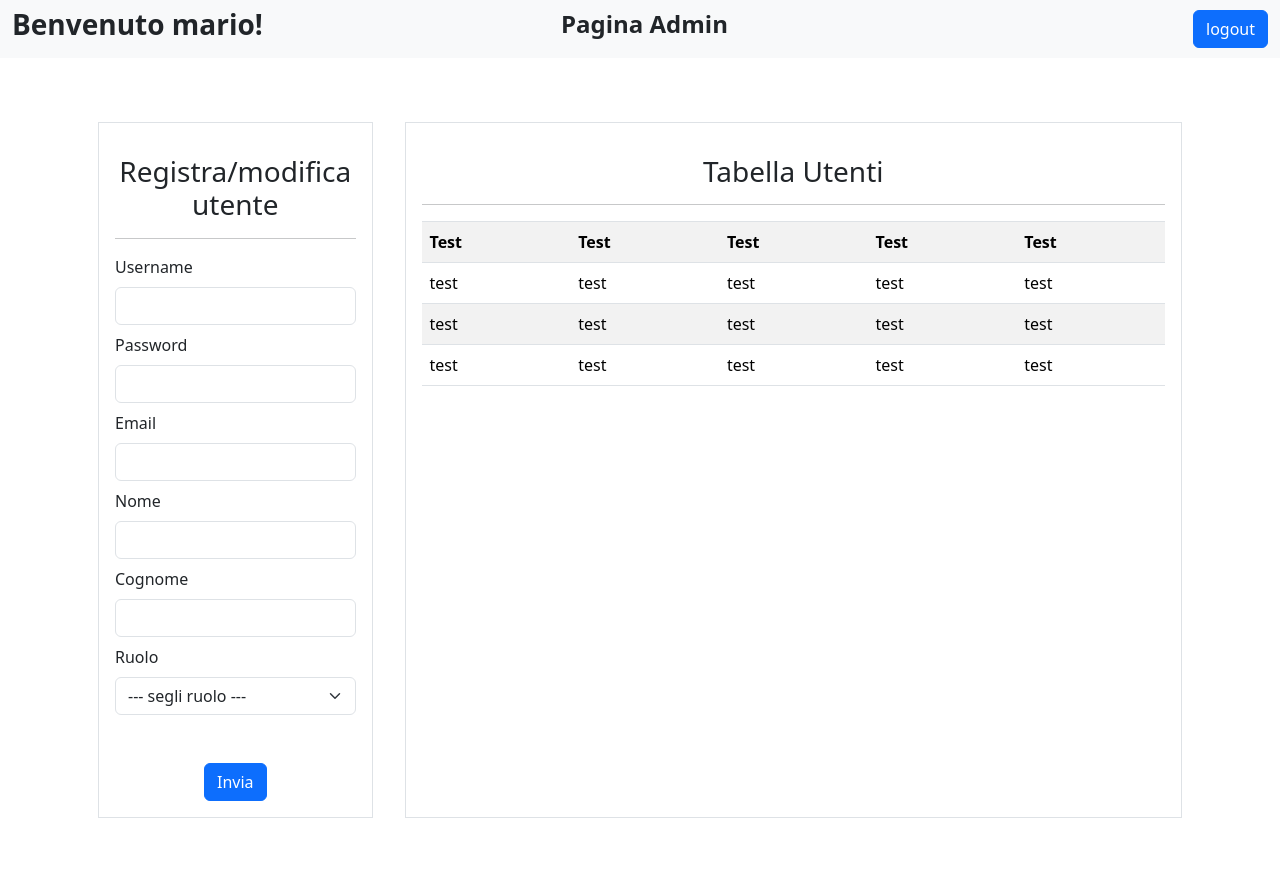
After one commit to AlamRoman/programmma_quiz, a PHP site: page /admin_page.php in a window 1280 px wide. The commit adds this page. Run offline with PHP 8.4, Linux system fonts and the light colour scheme; a user stored in the database is signed in.

Commit message:
added admin page

```diff
--- /dev/null
+++ b/admin_page.php
@@ -0,0 +1,118 @@
+<?php
+
+    session_start();
+
+    include "include/functions.ini";
+
+    if (!isset($_SESSION["is_logged_in"]) || $_SESSION["is_logged_in"] == false) {
+        go_to("login_page.php");
+    }
+
+?>
+
+<!DOCTYPE html>
+<html lang="en">
+<head>
+    <meta charset="UTF-8">
+    <meta name="viewport" content="width=device-width, initial-scale=1.0">
+    <title>Pagina Admin</title>
+
+    <link rel="stylesheet" href="https://cdn.jsdelivr.net/npm/bootstrap@4.3.1/dist/css/bootstrap.min.css" integrity="sha384-ggOyR0iXCbMQv3Xipma34MD+dH/1fQ784/j6cY/iJTQUOhcWr7x9JvoRxT2MZw1T" crossorigin="anonymous">
+    <link href="https://cdn.jsdelivr.net/npm/bootstrap@5.3.0-alpha1/dist/css/bootstrap.min.css" rel="stylesheet">
+
+</head>
+<body>
+
+    <nav class="navbar navbar-expand-lg navbar-light bg-light">
+        <div class="container-fluid d-flex justify-content-between">
+
+            <h3 class="fw-bold">Benvenuto <?php echo $_SESSION["username"]; ?>!</h3>
+
+            <h4 class="fw-bold text-center" style="transform: translateX(-50%);">Pagina Admin</h4>
+
+            <form class="d-flex" method="POST" action="php/do_logout.php">
+                <input class="btn btn-primary ms-auto" type="submit" id="logout" name="logout" value="logout">
+            </form>
+        </div>
+    </nav>
+
+    <div class="container my-5 d-flex">
+        <div class="container m-3 border p-3" style="width: 30vw;">
+            <h3 class="text-center my-3">Registra/modifica utente</h3>
+            <hr>
+            <form action="#">
+                <div class="my-2">
+                    <label for="username" class="form-label">Username </label>
+                    <input type="text" id="username" name="username" class="form-control">
+                </div>
+                <div class="my-2">
+                    <label for="password" class="form-label">Password </label>
+                    <input type="text" id="password" name="password" class="form-control">
+                </div>
+                <div class="my-2">
+                    <label for="email" class="form-label">Email </label>
+                    <input type="text" id="email" name="email" class="form-control">
+                </div>
+                <div class="my-2">
+                    <label for="Nome" class="form-label">Nome </label>
+                    <input type="text" id="Nome" name="Nome" class="form-control">
+                </div>
+                <div class="my-2">
+                    <label for="cognome" class="form-label">Cognome </label>
+                    <input type="text" id="cognome" name="cognome" class="form-control">
+                </div>
+                <div class="my-2">
+                    <label for="ruolo" class="form-label">Ruolo </label>
+                    <select name="ruolo" id="ruolo" class="form-select">
+                        <option selected disabled>--- segli ruolo ---</option>
+                        <option value="studente">Studente</option>
+                        <option value="docente">Docente</option>
+                    </select>
+                </div>
+                <div class="mt-5 d-flex justify-content-center">
+                    <input type="submit" name="registra" id="registra" value="Invia" class="btn btn-primary">
+                </div>
+            </form>
+        </div>
+
+        <div class="container m-3 border p-3">
+            <h3 class="text-center my-3">Tabella Utenti</h3>
+            <hr>
+            <table class="table table-striped table-hover">
+                <tr>
+                    <th>Test</th>
+                    <th>Test</th>
+                    <th>Test</th>
+                    <th>Test</th>
+                    <th>Test</th>
+                </tr>
+                <tr>
+                    <td>test</td>
+                    <td>test</td>
+                    <td>test</td>
+                    <td>test</td>
+                    <td>test</td>
+                </tr>
+                <tr>
+                    <td>test</td>
+                    <td>test</td>
+                    <td>test</td>
+                    <td>test</td>
+                    <td>test</td>
+                </tr>
+                <tr>
+                    <td>test</td>
+                    <td>test</td>
+                    <td>test</td>
+                    <td>test</td>
+                    <td>test</td>
+                </tr>
+            </table>
+        </div>
+    </div>
+
+    <script src="https://code.jquery.com/jquery-3.3.1.slim.min.js" integrity="sha384-q8i/X+965DzO0rT7abK41JStQIAqVgRVzpbzo5smXKp4YfRvH+8abtTE1Pi6jizo" crossorigin="anonymous"></script>
+    <script src="https://cdn.jsdelivr.net/npm/popper.js@1.14.7/dist/umd/popper.min.js" integrity="sha384-UO2eT0CpHqdSJQ6hJty5KVphtPhzWj9WO1clHTMGa3JDZwrnQq4sF86dIHNDz0W1" crossorigin="anonymous"></script>
+    <script src="https://cdn.jsdelivr.net/npm/bootstrap@4.3.1/dist/js/bootstrap.min.js" integrity="sha384-JjSmVgyd0p3pXB1rRibZUAYoIIy6OrQ6VrjIEaFf/nJGzIxFDsf4x0xIM+B07jRM" crossorigin="anonymous"></script>
+</body>
+</html>
--- a/include/functions.ini
+++ b/include/functions.ini
@@ -10,8 +10,7 @@
 
         foreach ($domande as $domanda) {
 
-            $contenuto .= '<div class="my-5 d-flex justify-content-center">
-            <div class="card" style="width: 75vw;">
+            $contenuto .= '<div class="card my-3 mx-auto w-75" >
             <div class="card-body">';
             $contenuto .= '<h5 class="card-title">'."Domanda ".$domanda["nDomanda"].'</h5>';
             $contenuto .= '<p class="card-text">'.$domanda["testo"].'</p>';
@@ -20,7 +19,7 @@
 
             if ($domanda["tipo"]=="multipla") {
                 foreach ($domanda["risposte"] as $opzione) {
-                    $contenuto .= '<button class="btn btn-primary mx-3 flex-fill">'.$opzione.'</button>';
+                    $contenuto .= '<button class="btn btn-info mx-3 flex-fill">'.$opzione.'</button>';
                 }
             }else{
                 $contenuto .= '<input type="text" class="form-control">';
@@ -28,7 +27,7 @@
 
             $contenuto .= "</form>";
 
-            $contenuto .= "</div></div></div>";
+            $contenuto .= "</div></div>\n";
         }
 
         return $contenuto;
--- a/php/check_login.php
+++ b/php/check_login.php
@@ -30,7 +30,7 @@
                 $_SESSION["user_email"] = $user["email"];
                 $_SESSION["is_logged_in"] = true;
 
-                go_to("../svolgi_test.php");
+                go_to("../admin_page.php");
 
             }else{
                 $msg = "Incorrect password";
```
Also changed, not shown: svolgi_test.php (+12 -5 lines).
